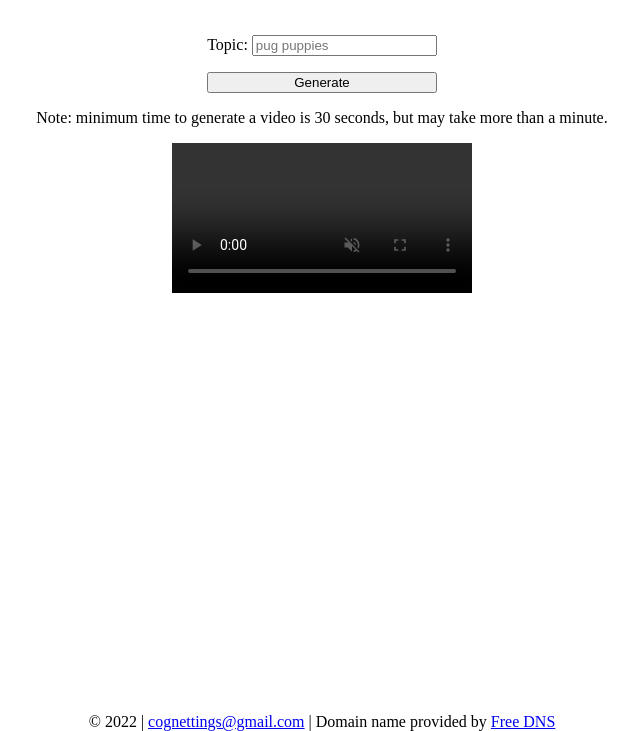
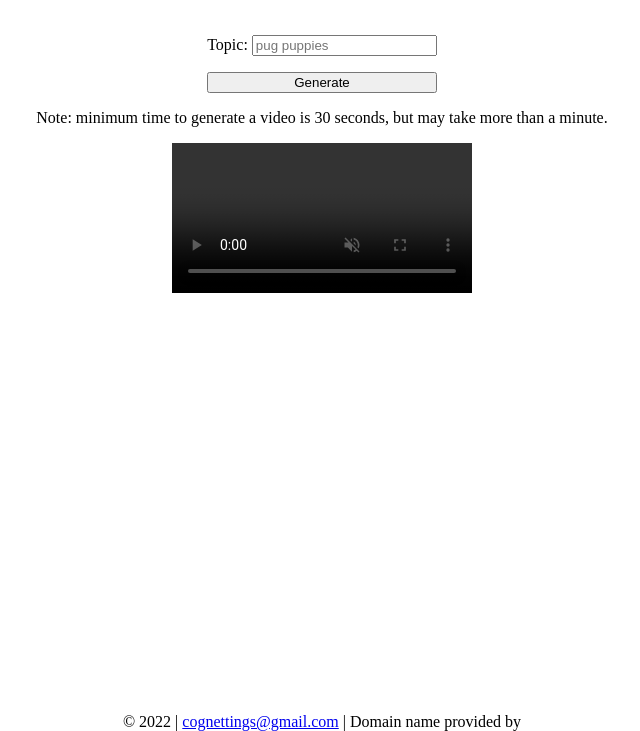
Before and after one commit to cognettings/video-generator, a website: page html/index.html in a window 1280 px wide. Shown: the part 69-800 px from the top of the page, without its empty margins (318-958 px from the left). Drawn offline with Linux system fonts and the light colour scheme.

Commit message:
refactor: remove freeDNS link

```diff
--- a/html/index.html
+++ b/html/index.html
@@ -46,7 +46,6 @@
       &copy 2022 |
       <a href="mailto:cognettings@gmail.com">cognettings@gmail.com</a> | Domain
       name provided by
-      <a href="http://freedns.afraid.org/">Free DNS</a>
     </footer>
     <script>
       async function generateVideo () {
```
